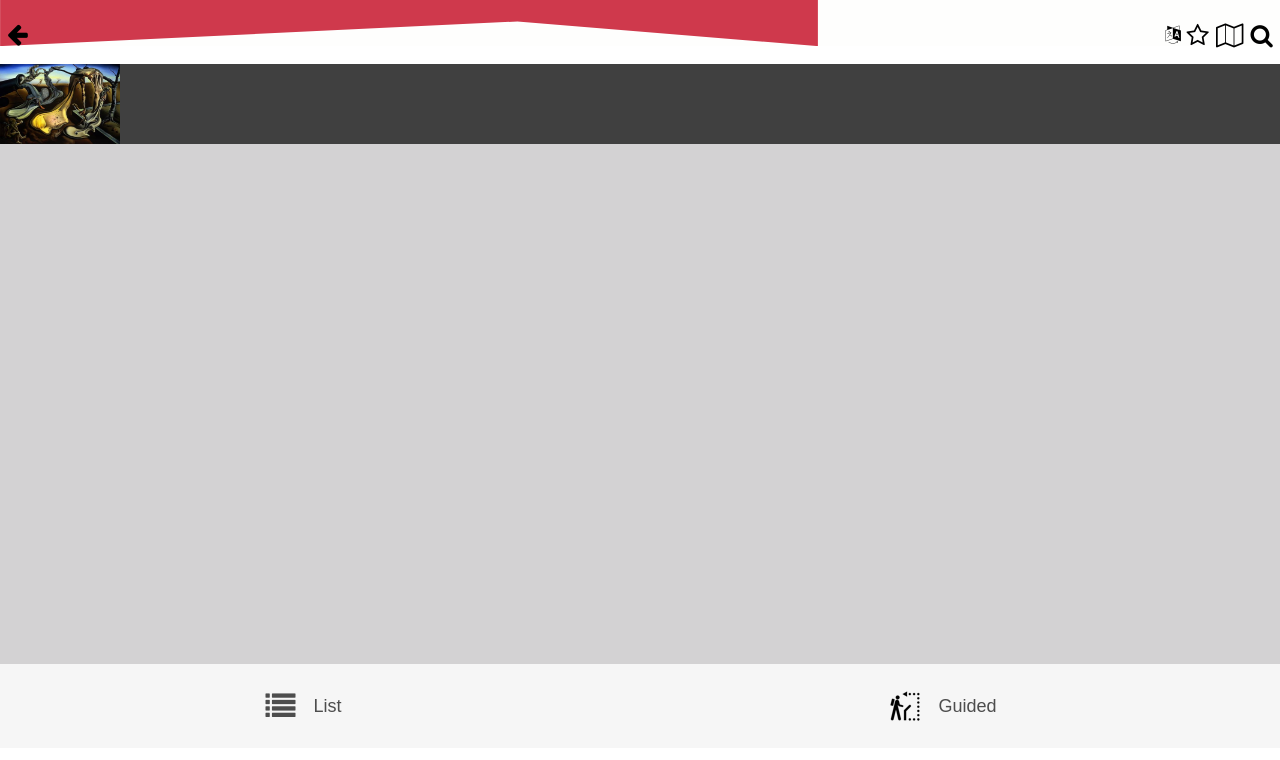
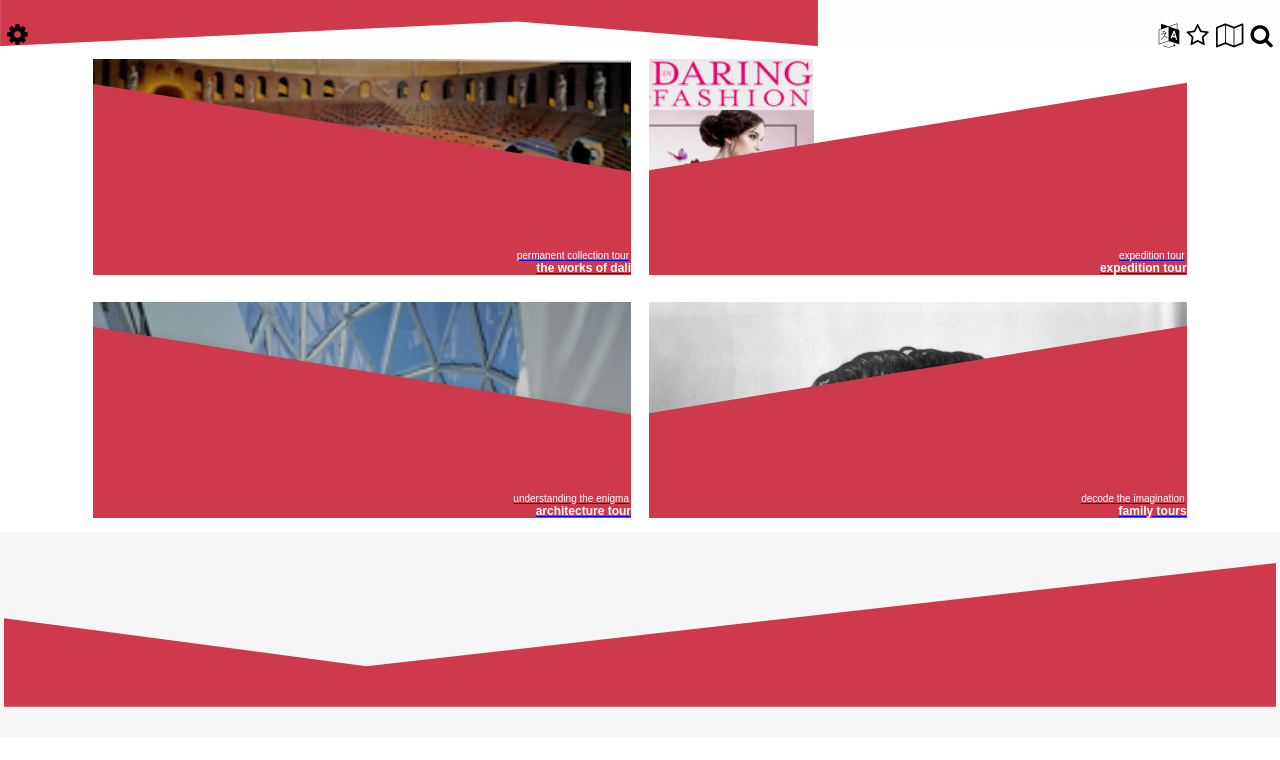
Before and after one commit to LinnJS/intelli-guide, a React (Create React App) app: page / in a window 1280 px wide. Shown: the top 760 px of the page. Built offline with nearby package versions, Linux system fonts and the light colour scheme.

Commit message:
Added react-router-dom and added <Link /> evlements with to'' placeholder

```diff
--- a/package.json
+++ b/package.json
@@ -5,6 +5,7 @@
   "dependencies": {
     "react": "^16.0.0",
     "react-dom": "^16.0.0",
+    "react-router-dom": "^4.2.2",
     "react-scripts": "1.0.14"
   },
   "scripts": {
--- a/src/components/App/App.js
+++ b/src/components/App/App.js
@@ -1,4 +1,6 @@
 import React, { Component } from 'react';
+import { BrowserRouter, Route } from 'react-router-dom';
+
 import './App.css';
 import IndexSelection from '../IndexSelection/IndexSelection';
 import ListView from '../ListView/ListView';
@@ -6,10 +8,12 @@ import ListView from '../ListView/ListView';
 class App extends Component {
   render() {
     return (
-      <div className="App">
-        {/* <IndexSelection /> */}
-        <ListView />
-      </div>
+      <BrowserRouter>
+        <div className="App">
+          <IndexSelection />
+          {/* <ListView /> */}
+        </div>
+      </BrowserRouter>
     );
   }
 }
--- a/src/components/IndexSelection/IndexSelection.jsx
+++ b/src/components/IndexSelection/IndexSelection.jsx
@@ -1,7 +1,10 @@
-import React, { Component } from 'react'
-import styles from './IndexSelection.css'
-import IndexHeader from '../IndexHeader/IndexHeader'
-import daliFooter from '../../assets/daliFooter.svg'
+import React, { Component } from 'react';
+import { Switch, Link } from 'react-router-dom';
+
+import styles from './IndexSelection.css';
+import IndexHeader from '../IndexHeader/IndexHeader';
+import daliFooter from '../../assets/daliFooter.svg';
+import ListView from '../ListView/ListView';
 
 class IndexSelection extends Component {
   render() {
@@ -10,36 +13,44 @@ class IndexSelection extends Component {
         <IndexHeader />
         <div className="wrapper">
           <section className="permanent">
+            <Link to="ListView">
               <div className="indexText">
                 <span>permanent collection tour</span>
                 <h3>the works of dali</h3>
               </div>
+            </Link>
           </section>
           <section className="expedition">
+            <Link to="ListView">
               <div className="indexText">
                 <span>expedition tour</span>
                 <h3>expedition tour</h3>
               </div>
+            </Link>
           </section>
           <section className="architecture">
+            <Link to="ListView">
               <div className="indexText">
                 <span>understanding the enigma</span>
                 <h3>architecture tour</h3>
               </div>
+            </Link>
           </section>
           <section className="family">
+            <Link to="ListView">
               <div className="indexText">
                 <span>decode the imagination</span>
                 <h3>family tours</h3>
               </div>
+            </Link>
           </section>
         </div>
         <footer>
           <img src={daliFooter} alt="Dali Footer Branding" />
         </footer>
       </div>
-    )
+    );
   }
 }
 
-export default IndexSelection
+export default IndexSelection;
```
Also changed, not shown: 1 other file (tests, documents, lock files or other folders). Lines whose indentation alone changed are shown as unchanged.
